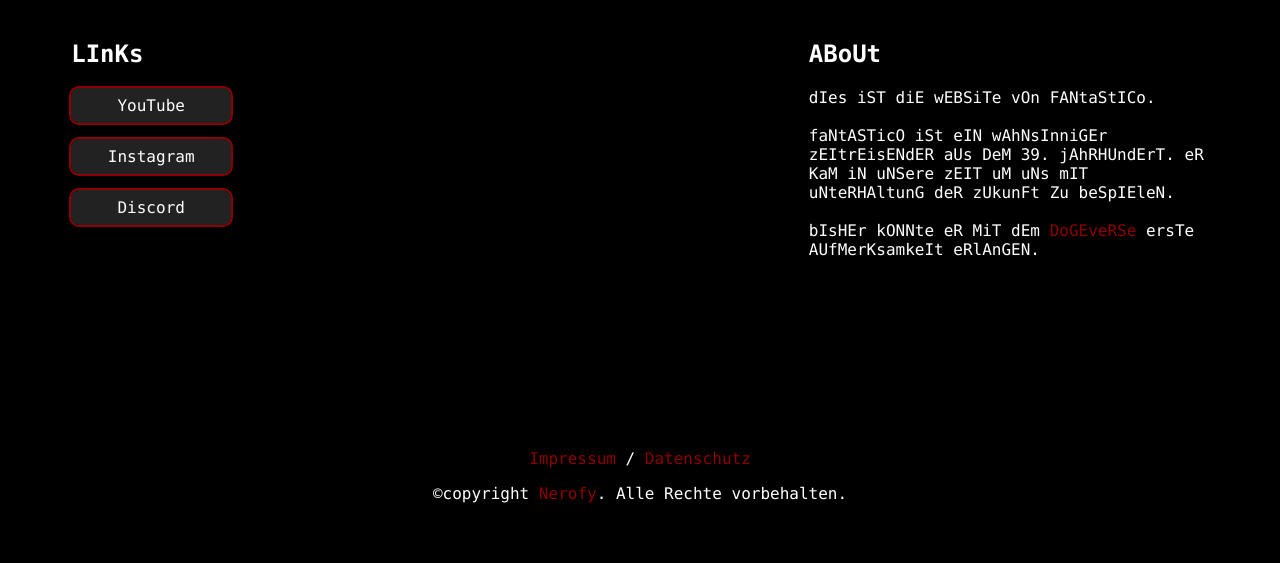
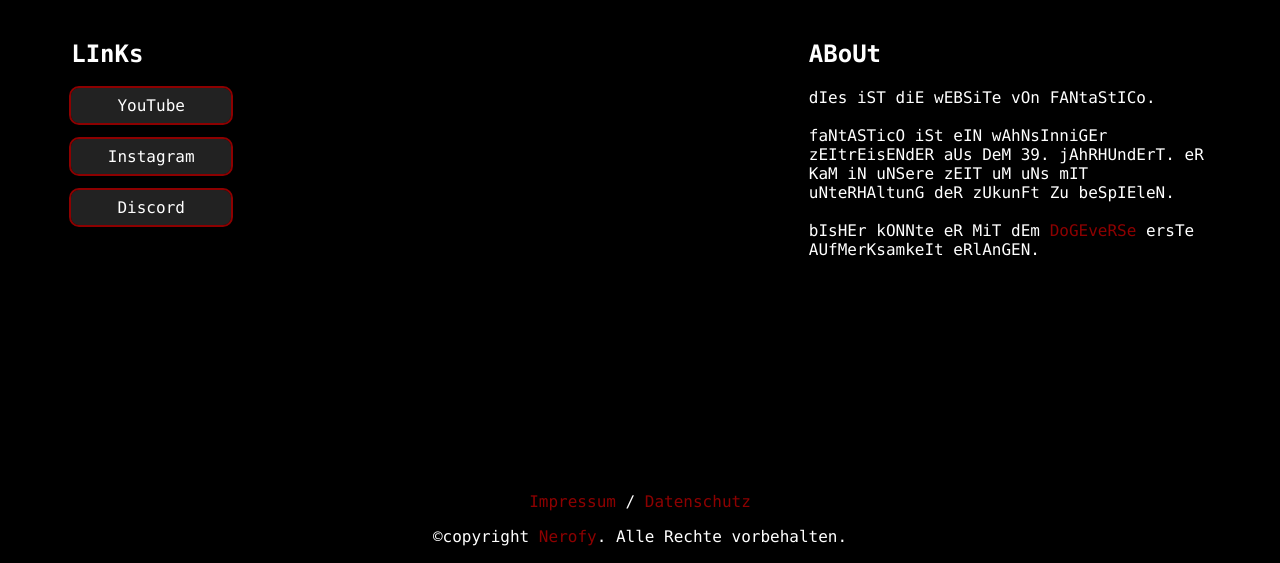
Before and after one commit to DerFantastico/website, a plain HTML site: page index.html in a window 1280 px wide. Shown: the part 237-800 px from the top of the page. Drawn offline with Linux system fonts and the light colour scheme.

Commit message:
optimize rechts position

```diff
--- a/assets/css/style.css
+++ b/assets/css/style.css
@@ -59,10 +59,10 @@ body {
 }
 
 .rechts {
-    position: fixed;
-    left: 50%;
-    transform: translate(-50%, -50%);
+    position: absolute;
+    left: 0;
     bottom: 1px;
+    width: 100%;
     text-align: center;
     a {
         text-decoration: none;
```
